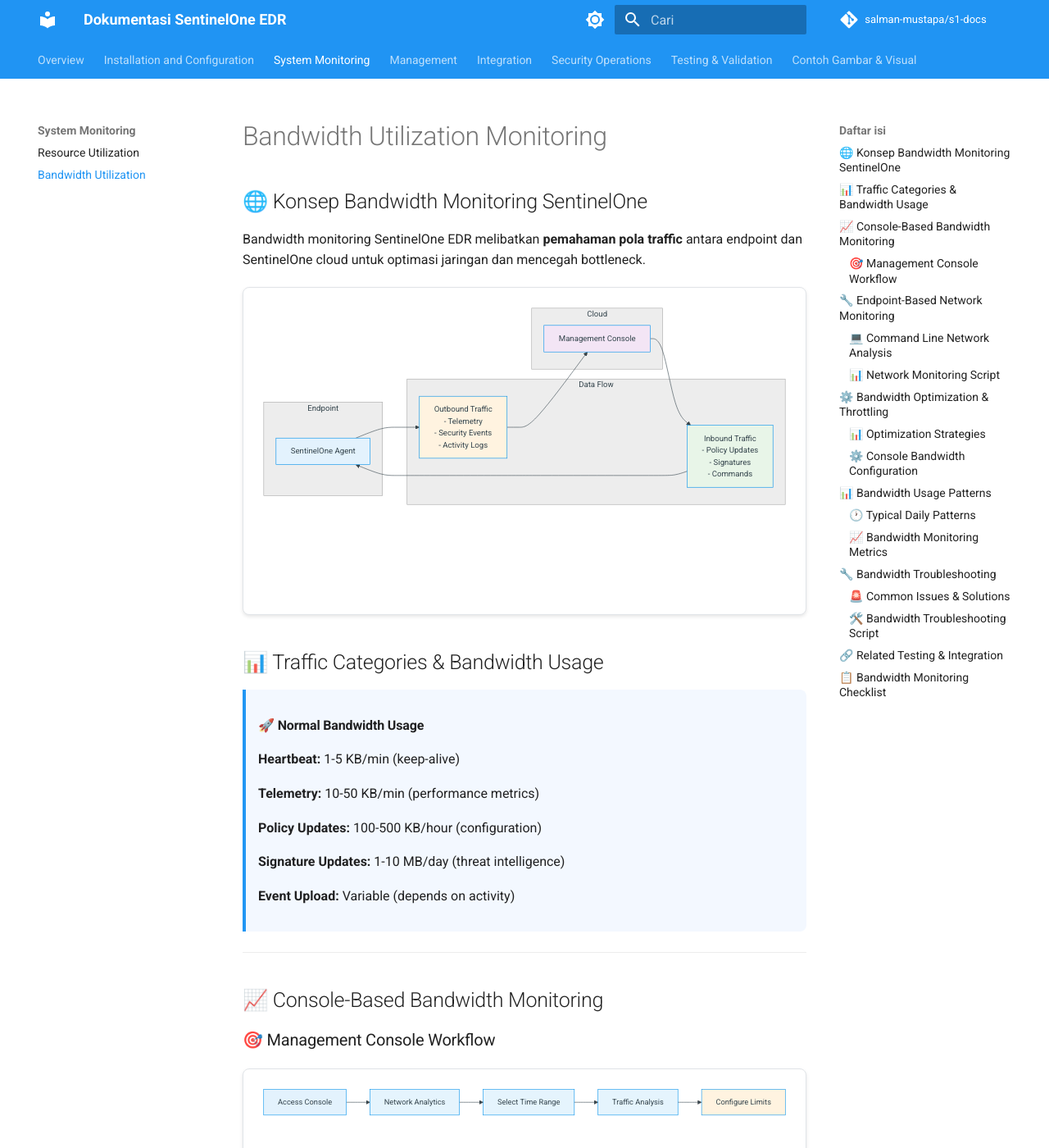
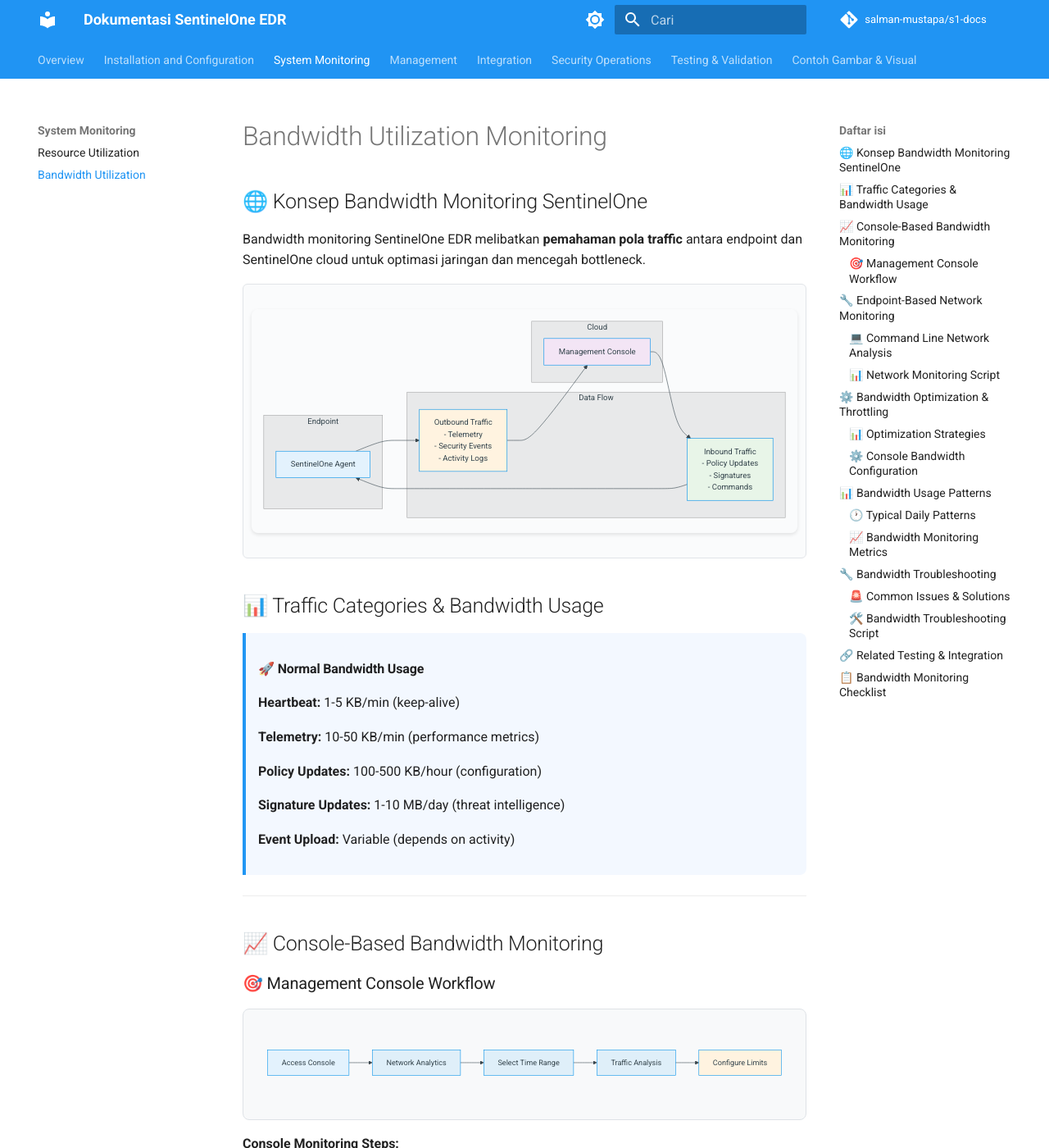
Before and after one commit to salman-mustapa/s1-docs, an MkDocs documentation site: the page built from docs/monitoring/bandwidth-utilization.md, in a window 1280 px wide and 1400 px high. Shown: the whole window at 82% size. Built offline with MkDocs 1.6.1 and Material for MkDocs 9.7.7, drawn with Linux system fonts in a browser that asks for light colours; comment, search, counter and statistics services are not loaded.

Commit message:
fix: Resolve home page character issue and optimize diagram spacing
- 🐛 Fix character corruption in home page Support & Contact section
- 🎨 Implement smart CSS sizing for horizontal diagrams
- 📐 Add diagram-horizontal and diagram-compact classes for better spacing
- 🔧 Apply responsive containers to monitoring diagrams
- ✨ Reduce excessive whitespace on horizontal flowcharts
- 📱 Maintain mobile responsiveness for all diagram types

Technical improvements:
- Dynamic diagram sizing based on content direction
- Compact layouts for simple horizontal flows
- Fallback support for older browsers
- Better vertical space utilization for horizontal diagrams

````diff
--- a/docs/monitoring/bandwidth-utilization.md
+++ b/docs/monitoring/bandwidth-utilization.md
@@ -3,6 +3,8 @@
 ## 🌐 Konsep Bandwidth Monitoring SentinelOne
 
 Bandwidth monitoring SentinelOne EDR melibatkan **pemahaman pola traffic** antara endpoint dan SentinelOne cloud untuk optimasi jaringan dan mencegah bottleneck.
+
+<div class="diagram-horizontal">
 
 ```mermaid
 flowchart LR
@@ -30,6 +32,8 @@
     style INBOUND fill:#e8f5e8
 ```
 
+</div>
+
 ## 📊 Traffic Categories & Bandwidth Usage
 
 <div class="testing-scenario">
@@ -47,6 +51,8 @@
 
 ### 🎯 Management Console Workflow
 
+<div class="diagram-compact">
+
 ```mermaid
 flowchart LR
     A[Access Console] --> B[Network Analytics]
@@ -57,6 +63,8 @@
     style A fill:#e3f2fd
     style E fill:#fff3e0
 ```
+
+</div>
 
 **Console Monitoring Steps:**
 
--- a/docs/stylesheets/extra.css
+++ b/docs/stylesheets/extra.css
@@ -10,16 +10,45 @@
     padding: 20px;
     box-shadow: 0 2px 4px rgba(0,0,0,0.1);
     min-width: 100%;
-    min-height: 400px;
     overflow: visible;
+    /* Remove fixed min-height - let content determine height */
 }
 
-/* Large Integration Diagrams - Make them bigger and more readable */
+/* Smart diagram sizing based on content */
 .mermaid svg {
     width: 100% !important;
     height: auto !important;
+    max-width: 100%;
+    /* Dynamic sizing instead of fixed min dimensions */
+}
+
+/* Specific sizing for different diagram types */
+/* Horizontal flowcharts (LR direction) - more width, less height */
+.mermaid svg[data-direction="LR"],
+.mermaid svg g[data-direction="LR"] {
     min-width: 800px;
+    min-height: 300px;
+}
+
+/* Vertical flowcharts (TB direction) - more height */
+.mermaid svg[data-direction="TB"],
+.mermaid svg g[data-direction="TB"] {
+    min-width: 600px;
+    min-height: 500px;
+}
+
+/* Complex diagrams (many nodes) - larger sizing */
+.mermaid:has(svg .node:nth-child(10)) svg {
+    min-width: 900px;
     min-height: 600px;
+}
+
+/* Fallback for browsers that don't support :has() */
+@supports not selector(:has(*)) {
+    .mermaid svg {
+        min-width: 700px;
+        min-height: 400px;
+    }
 }
 
 /* Flowchart specific styling for better readability */
@@ -148,6 +177,63 @@
     overflow-x: auto;
     padding: 10px;
     margin: 20px 0;
+}
+
+/* Compact diagram for horizontal layouts */
+.diagram-compact {
+    overflow-x: auto;
+    padding: 15px;
+    margin: 15px 0;
+    background: #f8f9fa;
+    border: 1px solid #dee2e6;
+    border-radius: 8px;
+}
+
+.diagram-compact .mermaid {
+    background: transparent;
+    border: none;
+    box-shadow: none;
+    padding: 10px;
+    min-height: auto !important;
+}
+
+.diagram-compact .mermaid svg {
+    min-width: 600px;
+    min-height: 250px !important;
+    max-height: 400px;
+}
+
+[data-md-color-scheme="slate"] .diagram-compact {
+    background: #2d2d2d;
+    border-color: #444;
+}
+
+/* Horizontal diagram specific styling */
+.diagram-horizontal {
+    overflow-x: auto;
+    padding: 10px;
+    margin: 15px 0;
+    background: #fafbfc;
+    border: 1px solid #e1e4e8;
+    border-radius: 6px;
+}
+
+.diagram-horizontal .mermaid {
+    background: transparent;
+    border: none;
+    padding: 10px;
+    min-height: auto !important;
+}
+
+.diagram-horizontal .mermaid svg {
+    min-width: 700px;
+    min-height: 200px !important;
+    max-height: 350px;
+}
+
+[data-md-color-scheme="slate"] .diagram-horizontal {
+    background: #1a1a1a;
+    border-color: #333;
 }
 
 /* Testing scenario boxes */
````
Also changed, not shown: docs/index.md (+1 -1 lines), docs/monitoring/resource-utilization.md (+4 -0 lines).
